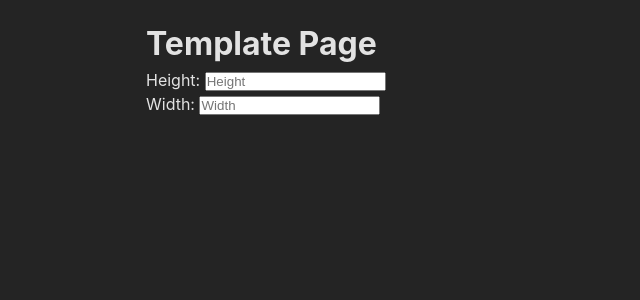
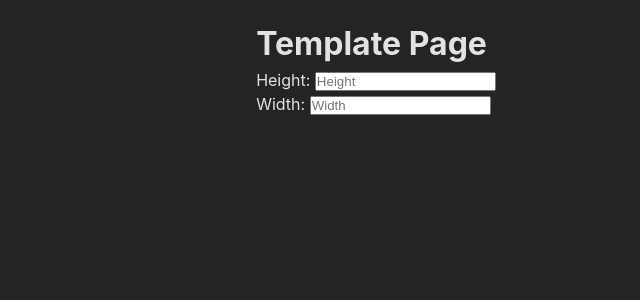
Before and after one commit to techdhara047/template-generator, a React (Vite) app: page /template in a window 1280 px wide. Shown: the top 300 px of the page, without its empty margins (264-904 px from the left). Built offline with nearby package versions, Linux system fonts and the light colour scheme.

Commit message:
modify css

```diff
--- a/src/pages/Template.css
+++ b/src/pages/Template.css
@@ -1,5 +1,5 @@
 .box {
-    max-width: 500px;
+
     margin: 0 auto;
     padding: 20px;
 
@@ -7,12 +7,21 @@
 
   }
 
+  .inputs {
+    width: fit-content;
+    display: flex;
+    flex-direction: column;
+    margin: 0 auto;
+    margin-bottom: 1rem;
+
+  }
 .template {
     width: fit-content;
     box-shadow: 0 2px 4px rgba(0, 0, 0, 0.1);
     margin-top: 2rem;
     background-color: white;
     background-color: black;
+    margin: 0 auto;
 
 }
 .template p {
--- a/src/pages/Template.jsx
+++ b/src/pages/Template.jsx
@@ -27,15 +27,16 @@ const Template = () => {
 
   return (
     <div className="box">
-      <h1>Template Page</h1>
+
       <div className="inputs">
+        <h1>Template Page</h1>
         <div className="form-input">
-<label htmlFor="">Height: </label>
-<input type="text" placeholder='Height' onChange={(e)=> handleHeight(e.target.value)}/>
+            <label htmlFor="">Height: </label>
+            <input type="text" placeholder='Height' onChange={(e)=> handleHeight(e.target.value)}/>
         </div>
         <div className="form-input">
-<label htmlFor="">Width: </label>
-<input type="text" placeholder='Width' onChange={(e)=> handleWidth(e.target.value)}/>
+                <label htmlFor="">Width: </label>
+                <input type="text" placeholder='Width' onChange={(e)=> handleWidth(e.target.value)}/>
         </div>
 
 
@@ -53,7 +54,7 @@ const Template = () => {
 
 
           />
-           <p><strong>Text:</strong> {text}</p>
+           <p>{text}</p>
         </div>
 
       )}
```
Also changed, not shown: 1 other file (tests, documents, lock files or other folders).
